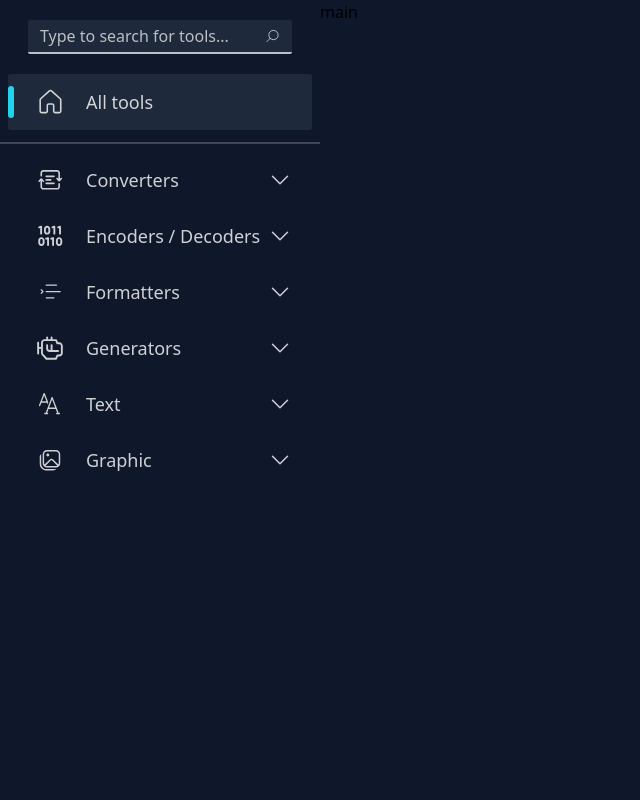
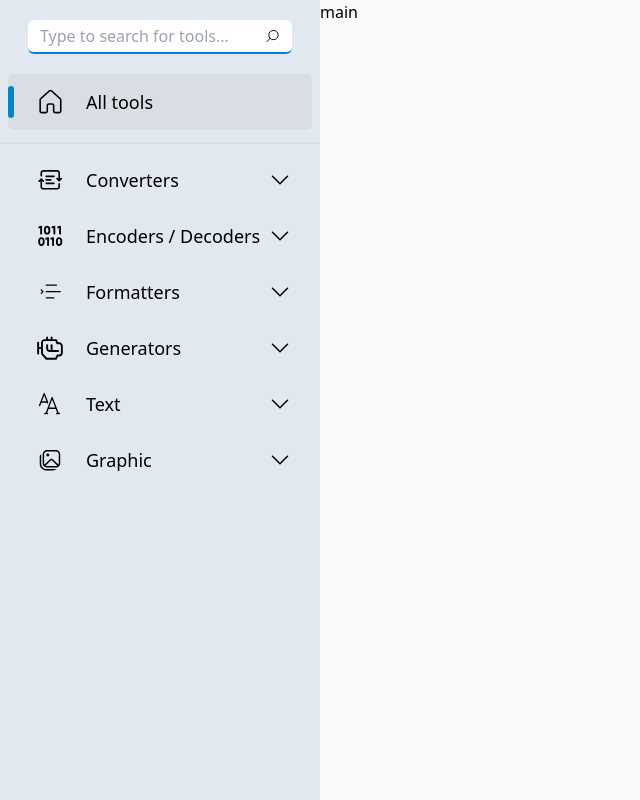
Before and after one commit to lesliechueng1996/dev-tools, a Next.js app: page / in a window 1280 px wide. Shown: the whole page, without its empty margins (0-640 px from the left). Built offline with nearby package versions, Linux system fonts and the light colour scheme.

Commit message:
add light style

```diff
--- a/app/layout.tsx
+++ b/app/layout.tsx
@@ -12,12 +12,12 @@ export default function RootLayout({
   children: React.ReactNode;
 }) {
   return (
-    <html lang="en" className="dark">
-      <body className="flex dark:bg-slate-900 min-w-min">
-        <aside className="w-1/4">
+    <html lang="en" className="">
+      <body className="flex min-w-min">
+        <aside className="w-1/4 bg-slate-200 dark:bg-slate-900 h-screen min-w-min">
           <Menu />
         </aside>
-        <main className="flex-1">{children}</main>
+        <main className="flex-1 bg-slate-50">{children}</main>
       </body>
     </html>
   );
--- a/components/Menu.tsx
+++ b/components/Menu.tsx
@@ -34,7 +34,7 @@ function Menu() {
     <>
       <div className="px-2 mb-3">
         <div className="w-full pt-5 px-5 mb-5">
-          <div className="dark:bg-slate-800 flex items-center rounded-sm px-3 py-1 border-b-white/70 border-b-2">
+          <div className="bg-white dark:bg-slate-800 flex items-center rounded-md px-3 py-1 border-b-sky-600 dark:border-b-white/70 border-b-2">
             <input
               type="text"
               className="outline-none w-full dark:placeholder:text-white/70 dark:text-white/70 dark:bg-slate-800 "
@@ -55,7 +55,7 @@ function Menu() {
         </Link>
       </div>
 
-      <div className="border-t-2 dark:border-t-white/20 px-2 pt-2">
+      <div className="border-t-2 border-t-gray-300/50 dark:border-t-white/20 px-2 pt-2">
         {menus.map((item) => (
           <div key={item.id}>
             <MenuRow
--- a/components/MenuRow.tsx
+++ b/components/MenuRow.tsx
@@ -19,15 +19,15 @@ function MenuRow({
   return (
     <div
       className={`py-3 dark:text-white/80 ${
-        isActive && 'dark:bg-slate-800'
-      } rounded-sm flex cursor-pointer`}
+        isActive && 'bg-gray-300/50 dark:bg-slate-800'
+      } rounded-md flex cursor-pointer`}
       onClick={() => {
         onClick && onClick(id);
       }}
     >
       <div
         className={`${
-          isActive ? 'bg-cyan-400' : 'bg-transparent'
+          isActive ? 'bg-sky-600 dark:bg-cyan-400' : 'bg-transparent'
         } w-1.5 rounded-lg`}
       ></div>
       <div className="flex flex-1 px-5 items-center justify-between">
```
